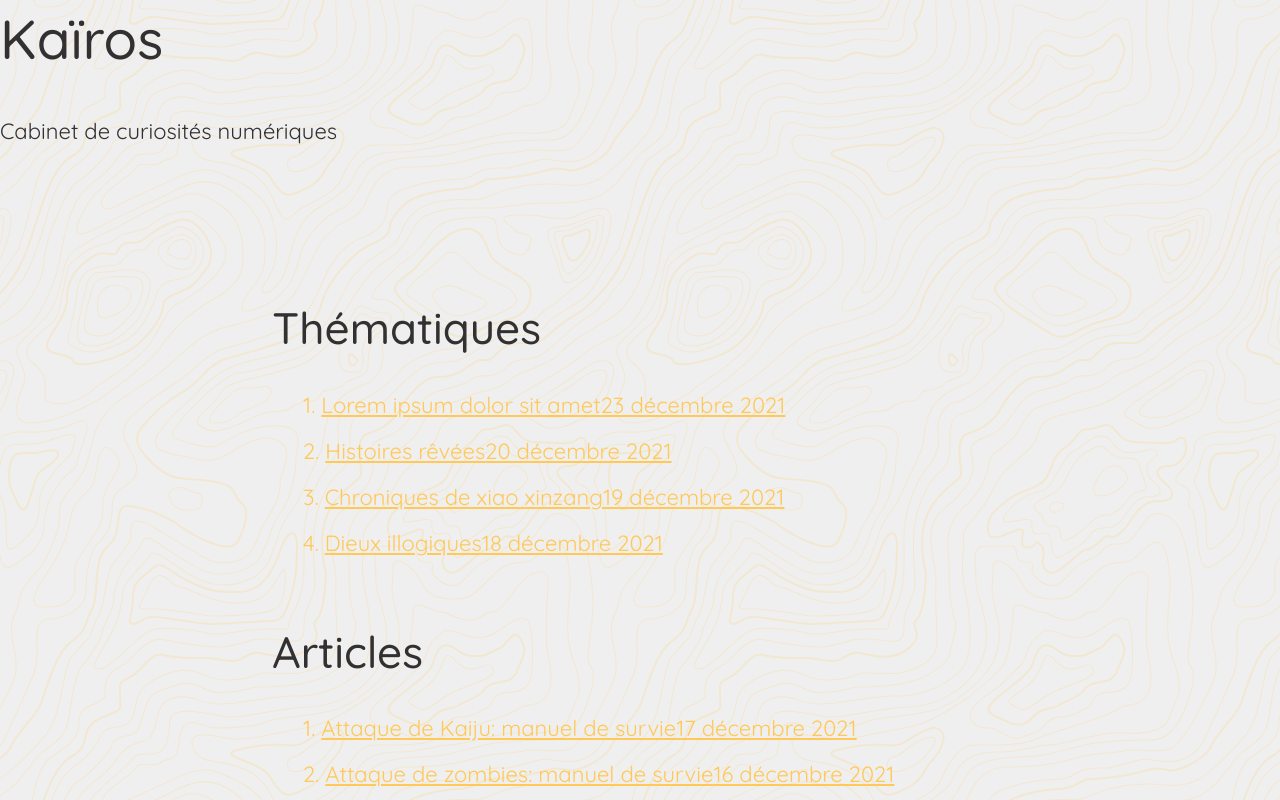
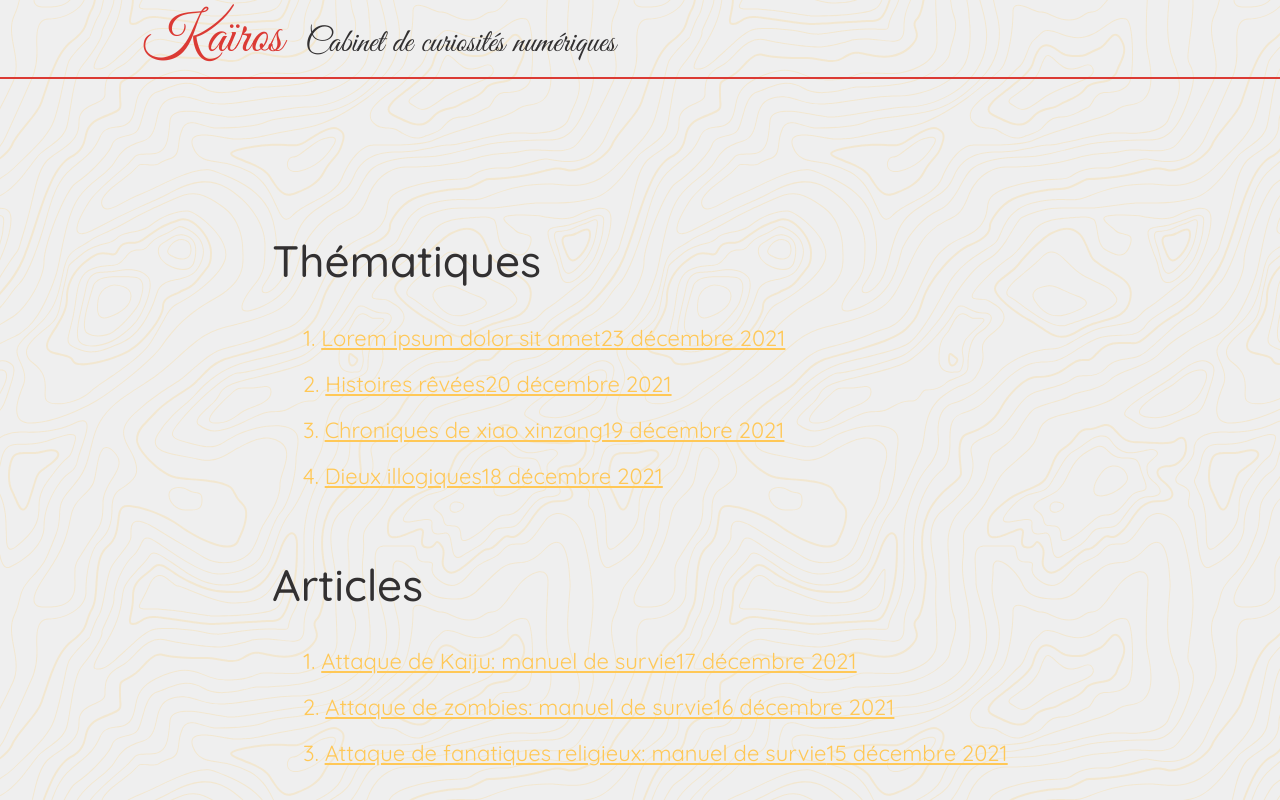
Before and after one commit to kairos666/indie-blog, a Next.js app: page / in a window 1280 px wide. Shown: the top 800 px of the page. Built offline with nearby package versions, Linux system fonts and the light colour scheme.

Commit message:
header styles

```diff
--- a/components/transverse/Header.tsx
+++ b/components/transverse/Header.tsx
@@ -1,11 +1,15 @@
 import { FC } from 'react';
+import styles from '../../styles/cmpnts-partials/header.module.scss';
+
 type HeaderProps = {};
 
 const Header:FC<HeaderProps> = () => {
     return (
-        <header>
-            <h1>Kaïros</h1>
-            <p>Cabinet de curiosités numériques</p>
+        <header className={ styles['header-container'] }>
+            <div className={ styles['header-inner-container'] }>
+                <h1 className={ styles['header-logo'] }>Kaïros</h1>
+                <p className={ styles['header-motto'] }>Cabinet de curiosités numériques</p>
+            </div>
         </header>
     )
 }
--- /dev/null
+++ b/styles/cmpnts-partials/header.module.scss
@@ -0,0 +1,45 @@
+@use "sass:map";
+@import "variables";
+@import "breakpoints-mixin";
+@import "util-functions";
+@import "typography-utilities";
+
+.header-container {
+    display:block;
+    padding-left: vertical-rythm('small', 'txt', 1);
+    padding-right: vertical-rythm('small', 'txt', 1);
+    border-bottom:2px solid var(--accent);
+
+    @include rwd('small') {
+        padding-left: vertical-rythm('small', 'txt', 1.5);
+        padding-right: vertical-rythm('small', 'txt', 1.5);
+    }
+    @include rwd('medium') {
+        padding-left: vertical-rythm('base', 'txt', 2);
+        padding-right: vertical-rythm('base', 'txt', 2);
+    }
+    @include rwd('large') {
+        padding-left: vertical-rythm('large', 'txt', 2);
+        padding-right: vertical-rythm('large', 'txt', 2);
+    }
+}
+
+.header-inner-container {
+    margin-left:auto;
+    margin-right:auto;
+    max-width: map.get($values-breakpoints, 'md-limit');
+}
+
+.header-logo {
+    display:inline;
+    margin-bottom:0;
+    font-family: var(--sc-font);
+    color: var(--accent);
+}
+
+.header-motto {
+    display:inline;
+    margin-left: 1rem;
+    font-family: var(--sc-font);
+    @include fluid-typo-size('base', 'h4');
+}
--- a/styles/cmpnts-partials/layouts.module.scss
+++ b/styles/cmpnts-partials/layouts.module.scss
@@ -41,7 +41,6 @@
 
     & > main {
         grid-area: content;
-        max-width: 1200px;
         margin-left: vertical-rythm('small', 'txt', 1);
         margin-right: vertical-rythm('small', 'txt', 1);
         max-width: map.get($values-breakpoints, 'md-limit');
```
